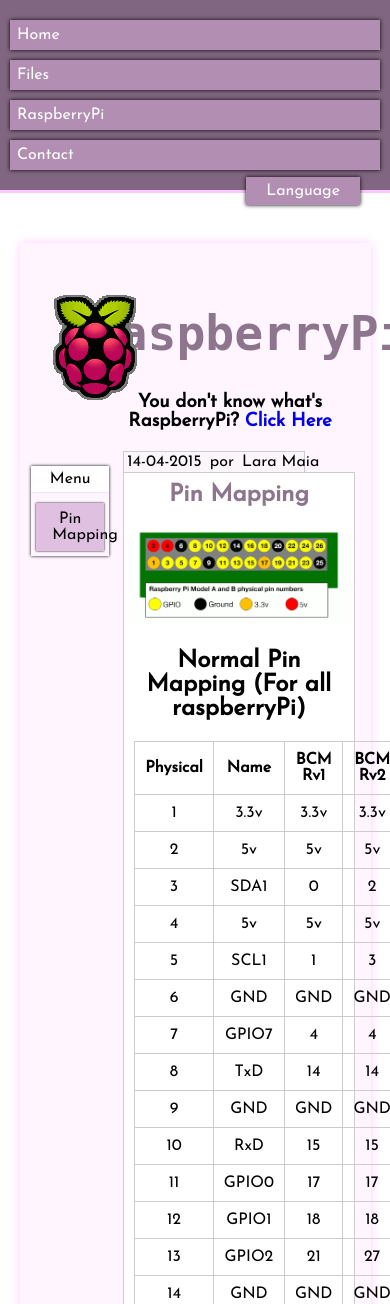
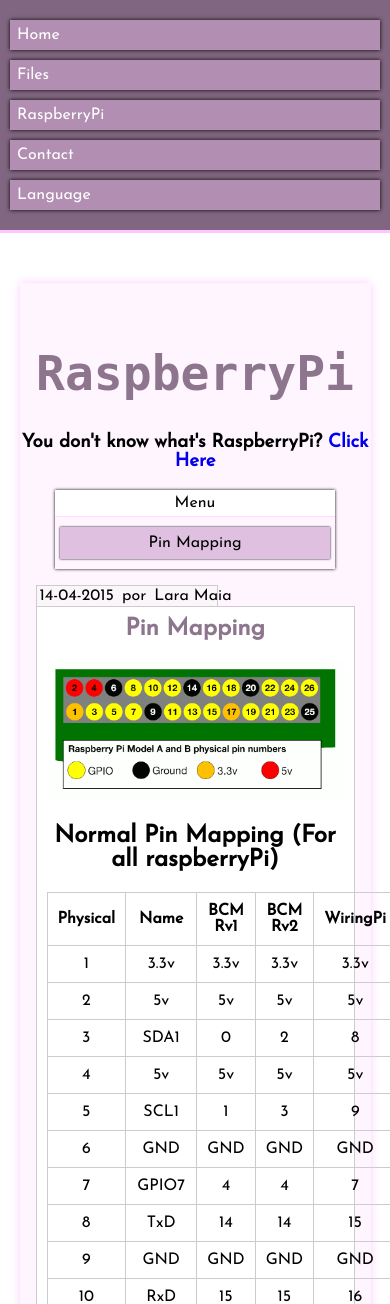
Before and after one commit to calendulish/lara.click, a PHP site: page /index.php?page=raspberrypi in a window 390 px wide; the page is wider, and only the part inside the window is pictured. Shown: the top 1304 px of that part. Run offline with PHP 8.4, Linux system fonts and the light colour scheme.

Commit message:
Fix mobile menu

```diff
--- a/index.php
+++ b/index.php
@@ -65,10 +65,22 @@ if(isset($_GET['page'])) {
 
         if(width < 500) {
             changeclass('menu', 'mobilemenu');
-            changeclass('menulang', 'mobilemenulang');
+            changeclass('menuright', 'mobilemenuright');
+            changeclass('langForm', 'mobilelangForm');
+            changeclass('pageTitleImage', 'mobilepageTitleImage');
+            changeclass('pageTitle', 'mobilepageTitle');
+            changeclass('pageSubTitle', 'mobilepageSubTitle');
+            changeclass('postMenu', 'mobilepostMenu');
+            changeclass('post', 'mobilepost');
         } else {
             changeclass('mobilemenu', 'menu');
-            changeclass('mobilemenulang', 'menulang');
+            changeclass('mobilemenuright', 'menuright');
+            changeclass('mobilelangForm', 'langForm');
+            changeclass('mobilepageTitleImage', 'pageTitleImage');
+            changeclass('mobilepageTitle', 'pageTitle');
+            changeclass('mobilepageSubTitle', 'pageSubTitle');
+            changeclass('mobilepostMenu', 'postMenu');
+            changeclass('mobilepost', 'post');
         }
     }
 
--- a/style.css
+++ b/style.css
@@ -97,6 +97,7 @@ nav.mobilemenu {
     border-bottom: 3px solid #ffc5ff;
     background: #806680;
 }
+
 ul.mobilemenu {
     margin: 0;
     padding: 0;
@@ -120,22 +121,29 @@ a.mobilemenu:hover {
 img.mobilemenu {
     display: none;
 }
-div.mobilemenulang {
+li.mobilemenuright {
     display: block;
+    margin: 10px;
+}
+a.mobilemenuright {
+    display: block;
+    padding: 7px;
+    color: white;
     background: #b28fb2;
     box-shadow: 0 0 4px black;
-    padding: 7px;
-    margin: 10px;
 }
-select.mobilemenulang {
-    display: none;
+li.mobilemenuright:hover form.mobilelangForm {
+    display: block;
+}
+select.mobilelangForm {
     margin-top: 2px;
 }
-div.mobilemenulang:hover select.mobilemenulang {
-    display: inline-table;
-}
-form.mobilemenulang {
-    margin: 0;
+form.mobilelangForm {
+    display: none;
+    margin-top: 10px;
+    padding: 7px;
+    background: #b28fb2;
+    box-shadow: 0 0 4px black;
 }
 
 /* *** *** *** *** *** *** *** */
@@ -247,6 +255,7 @@ table {
 /*** Blog-style Page ***/
 
 .pageTitleImage {
+    display: block;
     padding: 0;
     position: fixed;
     margin-left: 3%;
@@ -255,6 +264,13 @@ table {
 }
 .pageTitle, .pageSubTitle {
     margin-left: 20%;
+}
+
+.mobilepageTitleImage {
+    display: none;
+}
+.mobilepageTitle, .mobilepageSubTitle {
+    margin-left: 0;
 }
 
 /* Vertical Menu */
@@ -295,6 +311,16 @@ table {
     color: black;
 }
 
+/* Mobile Vertical Menu */
+
+.mobilepostMenu {
+    list-style-type: none;
+    padding: 0 0 5px 0;
+    margin: 0 auto 15px auto;
+    width: 80%;
+    position: inherit;
+    box-shadow: 0 0 3px black;
+}
 /* *** *** *** *** *** */
 
 .post {
@@ -345,7 +371,10 @@ table {
     border: 1px solid #ccc;
     padding: 10px;
 }
-
+.mobilepost {
+    margin-left: 0;
+    padding: 1px 16px;
+}
 /* *** *** *** *** *** *** *** *** */
 
 
```
